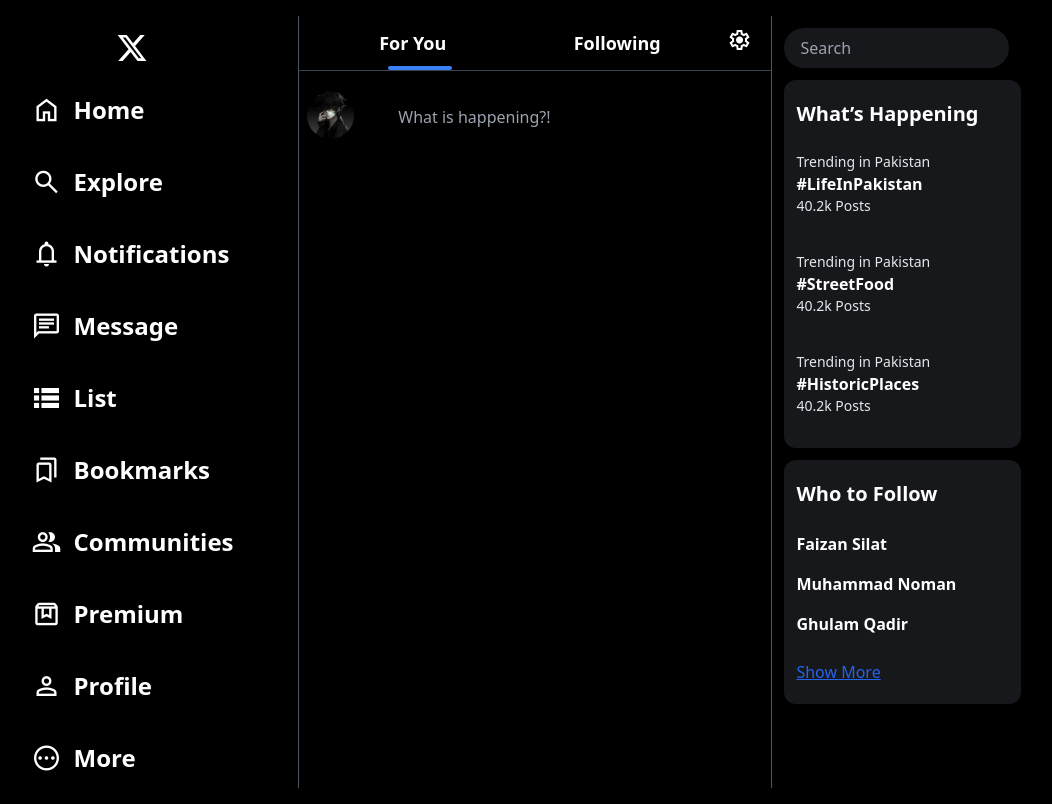
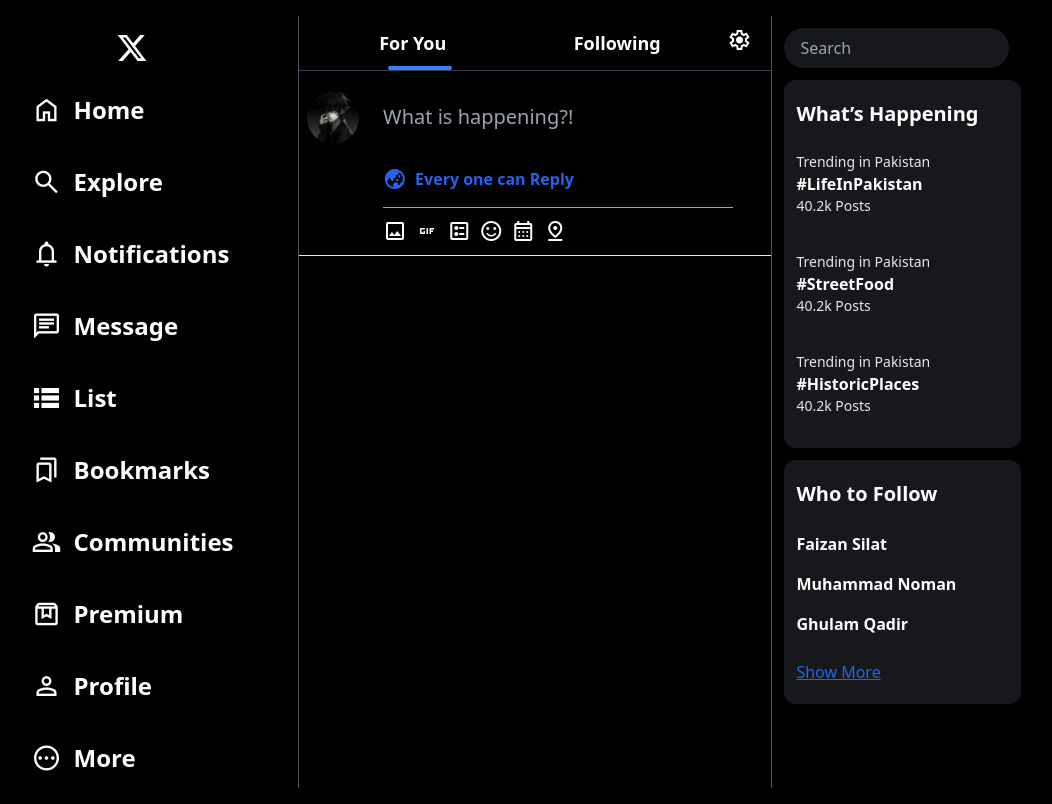
Before and after one commit to faizan542/twitter-clone, a website built with Vite: page index.html in a window 1280 px wide. Shown: the whole page, without its empty margins (34-1086 px from the left). Built offline with nearby package versions, Linux system fonts and the light colour scheme.

Commit message:
Modified what is happening section

```diff
--- a/index.html
+++ b/index.html
@@ -100,8 +100,43 @@
                 <div class="img m-2 w-16">
                     <img class="rounded-full" src="profile.jpg" alt="Profile">
                 </div>
-                <input class="w-full bg-black text-white mx-5 h-7 my-5 outline-none" type="text" placeholder="What is happening?!">
+                <div class="w-full">
+                    <input class="w-full bg-black text-white text-xl h-7 my-5 outline-none" type="text"
+                        placeholder="What is happening?!">
+
+                    <div class="text-blue-600 flex items-center gap-2 cursor-pointer w-full my-4">
+                        <span class="material-symbols-outlined">
+                            globe_asia
+                        </span>
+                        <span class="font-bold">Every one can Reply</span>
+                    </div>
+                    <div class="w-[90%] h-[0.2px] bg-gray-400 my-3"></div>
+                    <div class="flex gap-2">
+                        <span class="material-symbols-outlined cursor-pointer">
+                            image
+                        </span>
+                        <span class="material-symbols-outlined cursor-pointer">
+                            gif
+                        </span>
+                        <span class="material-symbols-outlined cursor-pointer">
+                            ballot
+                        </span>
+                        <span class="material-symbols-outlined cursor-pointer">
+                            sentiment_satisfied
+                        </span>
+                        <span class="material-symbols-outlined cursor-pointer">
+                            calendar_month
+                        </span>
+                        <span class="material-symbols-outlined cursor-pointer">
+                            pin_drop
+                        </span>
+                    </div>
+                </div>
+
+
+
             </div>
+            <hr>
 
 
         </div>
```
